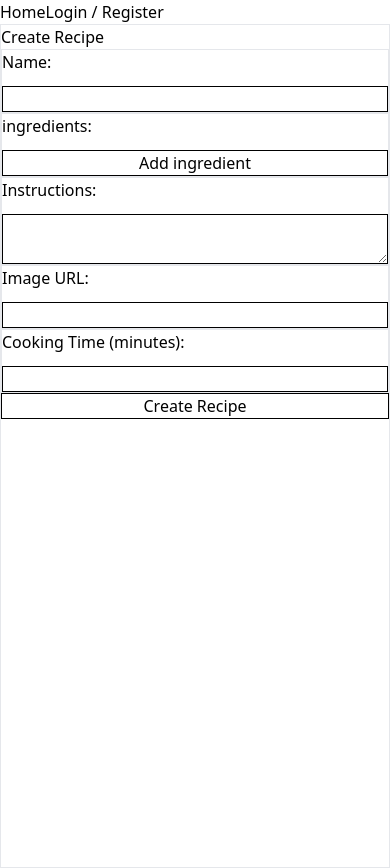
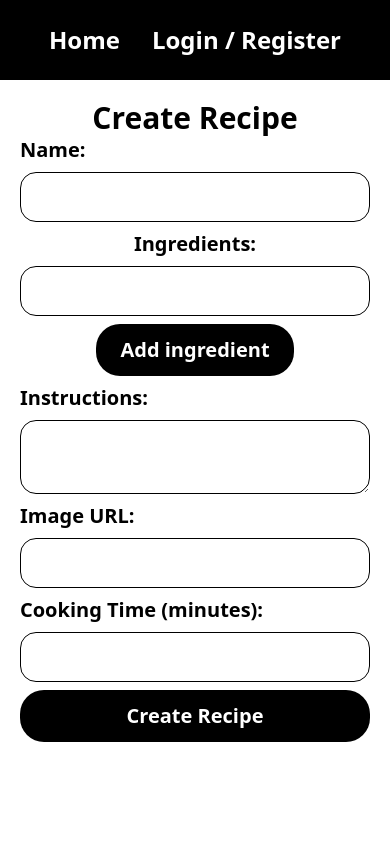
Before and after one commit to devxyn/recipe-app, a React (Vite) app in the folder client/: page /create-recipe in a window 390 px wide. After the commit the page ends 844 px from the top, so only its background shows below. Built offline with nearby package versions, Linux system fonts and the light colour scheme.

Commit message:
feat: fixed styling for mobile UI

```diff
--- a/client/src/component/Main.jsx
+++ b/client/src/component/Main.jsx
@@ -4,6 +4,7 @@ import { useEffect, useState } from 'react';
 import useGetUserID from '../hooks/useGetUserID';
 import { useCookies } from 'react-cookie';
 import { useNavigate } from 'react-router-dom';
+import RecipeCard from './RecipeCard';
 
 const Main = () => {
   const [recipes, setRecipes] = useState([]);
@@ -54,29 +55,19 @@ const Main = () => {
   const isRecipeSaved = (id) => savedRecipes.includes(id);
 
   return (
-    <div>
-      <h2>Recipes</h2>
-      <ul>
+    <div className='h-screen pt-10 px-5 md:px:0'>
+      <h1 className='text-4xl font-bold text-center'>Recipes</h1>
+      <div className='flex flex-wrap justify-center py-10 gap-10'>
         {recipes.map((recipe) => (
-          <li key={recipe._id}>
-            <div>
-              <h2>{recipe.name}</h2>
-
-              <button
-                className='border border-black'
-                disabled={isRecipeSaved(recipe._id)}
-                onClick={() => saveRecipe(recipe._id)}>
-                {!isRecipeSaved(recipe._id) ? 'Save' : 'Saved'}
-              </button>
-            </div>
-            <div>
-              <p>{recipe.instructions}</p>
-            </div>
-            <img src={recipe.imageUrl} alt={recipe.name} />
-            <p>Cooking time: {recipe.cookingTime} (minutes)</p>
-          </li>
+          <RecipeCard
+            key={recipe._id}
+            recipe={recipe}
+            isRecipeSaved={isRecipeSaved}
+            saveRecipe={saveRecipe}
+            showDetails={false}
+          />
         ))}
-      </ul>
+      </div>
     </div>
   );
 };
--- a/client/src/component/Navbar.jsx
+++ b/client/src/component/Navbar.jsx
@@ -12,16 +12,28 @@ const Navbar = () => {
   };
 
   return (
-    <nav>
-      <Link to='/'>Home</Link>
+    <nav className='h-20 bg-black flex justify-center items-center gap-4'>
+      <Link className='text-white font-semibold text-2xl p-2 hover:text-black hover:bg-white' to='/'>
+        Home
+      </Link>
 
       {!cookies.access_token ? (
-        <Link to='/auth'>Login / Register</Link>
+        <Link className='text-white font-semibold text-2xl p-2 hover:text-black hover:bg-white' to='/auth'>
+          Login / Register
+        </Link>
       ) : (
         <>
-          <Link to='/create-recipe'>Create Recipe</Link>
-          <Link to='/saved-recipes'>Saved Recipes</Link>
-          <button onClick={handleLogout}>Logout</button>
+          <Link className='text-white font-semibold text-2xl p-2 hover:text-black hover:bg-white' to='/create-recipe'>
+            Create Recipe
+          </Link>
+          <Link className='text-white font-semibold text-2xl p-2 hover:text-black hover:bg-white' to='/saved-recipes'>
+            Saved Recipes
+          </Link>
+          <button
+            className='text-white font-semibold text-2xl p-2 hover:text-black hover:bg-white '
+            onClick={handleLogout}>
+            Logout
+          </button>
         </>
       )}
     </nav>
--- a/client/src/component/RecipeCard.jsx
+++ b/client/src/component/RecipeCard.jsx
@@ -1,11 +1,11 @@
 /* eslint-disable react/prop-types */
 const RecipeCard = ({ recipe, isRecipeSaved, saveRecipe, showDetails }) => {
   return (
-    <div className='w-full md:w-[30%] border bg-black rounded-xl' key={recipe._id}>
-      <img className='h-80 object-cover rounded-ss-xl rounded-se-xl' src={recipe.imageUrl} alt={recipe.name} />
+    <div className='w-full md:w-{42%} lg:w-[30%] border bg-black rounded-xl' key={recipe._id}>
+      <img className='h-80 w-full object-cover rounded-ss-xl rounded-se-xl' src={recipe.imageUrl} alt={recipe.name} />
       <div className='px-10 py-6 flex flex-col gap-2'>
         <div className={`flex ${!showDetails ? 'justify-between' : 'justify-center'} items-center`}>
-          <h2 className='text-white text-3xl font-bold'>{recipe.name}</h2>
+          <h2 className='text-white text-2xl md:text-3xl font-bold'>{recipe.name}</h2>
           {!showDetails && (
             <button
               className={`bg-white px-5 py-2 text-xl font-semibold rounded-3xl border border-black ${
--- a/client/src/pages/CreateRecipe.jsx
+++ b/client/src/pages/CreateRecipe.jsx
@@ -11,7 +11,7 @@ const CreateRecipe = () => {
 
   const [recipe, setRecipe] = useState({
     name: '',
-    ingredients: [],
+    ingredients: [''],
     instructions: '',
     imageUrl: '',
     cookingTime: 0,
@@ -52,19 +52,30 @@ const CreateRecipe = () => {
   };
 
   return (
-    <div className='flex flex-col'>
-      <h2>Create Recipe</h2>
-      <form onSubmit={handleSubmit}>
-        <div className='flex flex-col gap-3 border'>
-          <label htmlFor='name'>Name:</label>
-          <input className='border border-black' type='text' name='name' id='name' onChange={handleChange} required />
+    <div className='w-full p-5 flex flex-col items-center justify-center'>
+      <h2 className='text-3xl font-bold text-center'>Create Recipe</h2>
+      <form className='w-full md:w-1/2 flex flex-col items-center gap-2' onSubmit={handleSubmit}>
+        <div className='flex flex-col gap-2 w-full'>
+          <label className='text-xl font-semibold' htmlFor='name'>
+            Name:
+          </label>
+          <input
+            className='border border-black px-4 py-3 rounded-2xl'
+            type='text'
+            name='name'
+            id='name'
+            onChange={handleChange}
+            required
+          />
         </div>
-        <div className='flex flex-col gap-3 border'>
-          <label htmlFor='ingredient'>ingredients:</label>
+        <div className='flex flex-col items-center gap-2 w-full'>
+          <label className='text-xl font-semibold' htmlFor='ingredient'>
+            Ingredients:
+          </label>
           {recipe.ingredients.map((ingredient, index) => (
             <input
               key={index}
-              className='border border-black'
+              className='border border-black px-4 py-3 rounded-2xl w-full'
               type='text'
               name='ingredient'
               id='ingredient'
@@ -73,22 +84,29 @@ const CreateRecipe = () => {
               required
             />
           ))}
-          <button type='button' className='border border-black' onClick={addingredient}>
+          <button
+            className='md:w-2/6 bg-black text-white px-6 py-3 text-xl font-semibold rounded-3xl active:border active:border-black active:bg-white active:text-black'
+            type='button'
+            onClick={addingredient}>
             Add ingredient
           </button>
         </div>
-        <div className='flex flex-col gap-3 border'>
-          <label htmlFor='instructions'>Instructions:</label>
+        <div className='flex flex-col gap-2 w-full'>
+          <label className='text-xl font-semibold' htmlFor='instructions'>
+            Instructions:
+          </label>
           <textarea
-            className='border border-black'
+            className='border border-black px-4 py-3 rounded-2xl'
             name='instructions'
             id='instructions'
             onChange={handleChange}></textarea>
         </div>
-        <div className='flex flex-col gap-3 border'>
-          <label htmlFor='imageUrl'>Image URL:</label>
+        <div className='flex flex-col gap-2 w-full'>
+          <label className='text-xl font-semibold' htmlFor='imageUrl'>
+            Image URL:
+          </label>
           <input
-            className='border border-black'
+            className='border border-black px-4 py-3 rounded-2xl'
             type='text'
             name='imageUrl'
             id='imageUrl'
@@ -96,10 +114,12 @@ const CreateRecipe = () => {
             required
           />
         </div>
-        <div className='flex flex-col gap-3 border'>
-          <label htmlFor='cookingTime'>Cooking Time (minutes):</label>
+        <div className='flex flex-col gap-2 w-full'>
+          <label className='text-xl font-semibold' htmlFor='cookingTime'>
+            Cooking Time (minutes):
+          </label>
           <input
-            className='border border-black'
+            className='border border-black px-4 py-3 rounded-2xl'
             type='number'
             name='cookingTime'
             id='cookingTime'
@@ -107,7 +127,9 @@ const CreateRecipe = () => {
             required
           />
         </div>
-        <button className='w-full border border-black' type='submit'>
+        <button
+          className='w-full md:w-2/6 bg-black text-white px-6 py-3 text-xl font-semibold rounded-3xl active:border active:border-black active:bg-white active:text-black'
+          type='submit'>
           Create Recipe
         </button>
       </form>
--- a/client/src/pages/Home.jsx
+++ b/client/src/pages/Home.jsx
@@ -3,11 +3,9 @@ import Navbar from '../component/Navbar';
 
 const Home = () => {
   return (
-    <div className='h-screen'>
+    <div className='h-full'>
       <Navbar />
-      <main className='h-full border'>
-        <Outlet />
-      </main>
+      <Outlet />
     </div>
   );
 };
--- a/client/src/pages/SavedRecipe.jsx
+++ b/client/src/pages/SavedRecipe.jsx
@@ -2,6 +2,7 @@
 import axios from 'axios';
 import { useEffect, useState } from 'react';
 import useGetUserID from '../hooks/useGetUserID';
+import RecipeCard from '../component/RecipeCard';
 
 const SavedRecipe = () => {
   const [savedRecipes, setSavedRecipes] = useState([]);
@@ -21,23 +22,13 @@ const SavedRecipe = () => {
   };
 
   return (
-    <div>
-      <h2>Saved Recipes</h2>
-      <ul>
+    <div className='h-screen pt-10 px-5 md:px-0'>
+      <h1 className='text-4xl font-bold text-center'>Recipes</h1>
+      <div className='flex flex-wrap justify-center py-10 gap-10'>
         {savedRecipes.map((recipe) => (
-          <li key={recipe._id}>
-            <div>
-              <h2>{recipe.name}</h2>
-            </div>
-
-            <div>
-              <p>{recipe.instructions}</p>
-            </div>
-            <img src={recipe.imageUrl} alt={recipe.name} />
-            <p>Cooking time: {recipe.cookingTime} (minutes)</p>
-          </li>
+          <RecipeCard key={recipe._id} recipe={recipe} showDetails={true} />
         ))}
-      </ul>
+      </div>
     </div>
   );
 };
```
Also changed, not shown: client/src/pages/Auth.jsx (+20 -12 lines).
